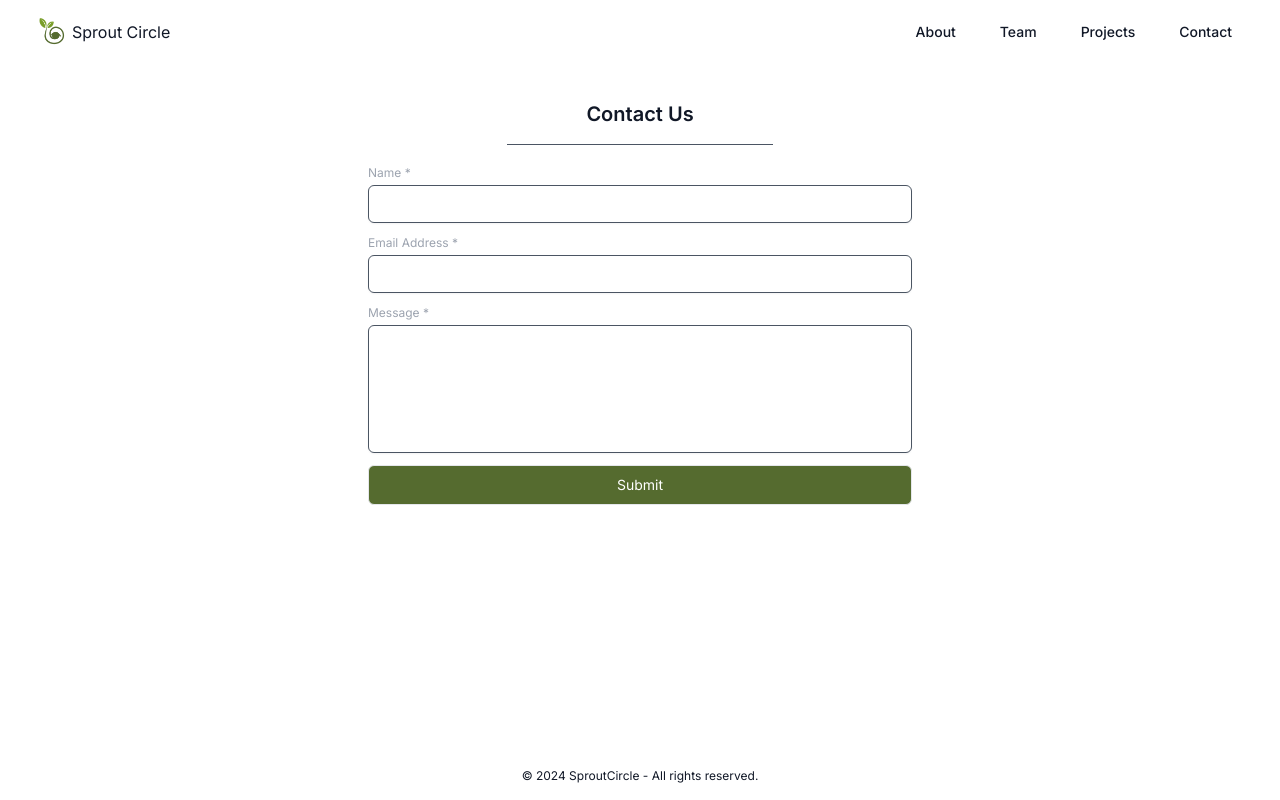
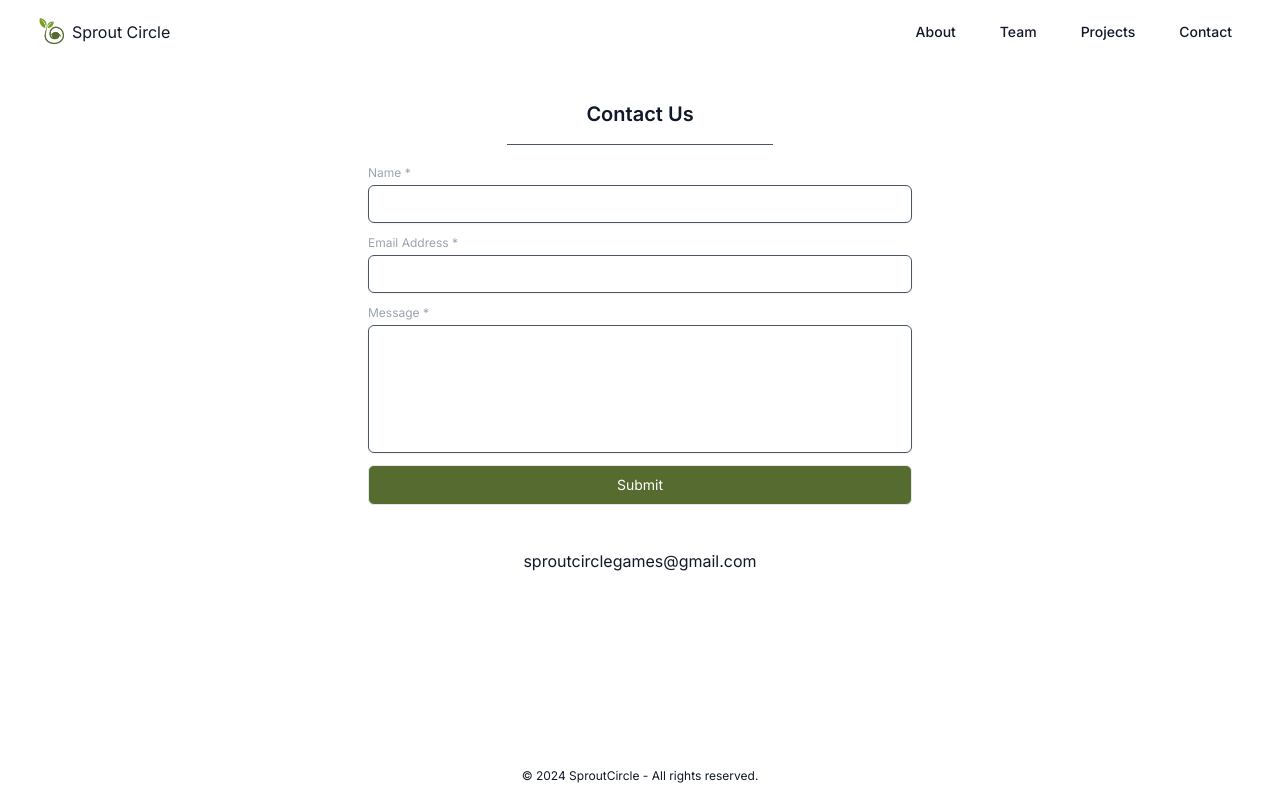
Before and after one commit to josephspagnuolo/sproutcircle, a Next.js app: page /contact in a window 1280 px wide. Built offline with nearby package versions, Linux system fonts and the light colour scheme.

Commit message:
Minor Update

```diff
--- a/app/contact/page.tsx
+++ b/app/contact/page.tsx
@@ -99,6 +99,9 @@ export default function Contact() {
             <p>Submit</p>
           </button>
         </form>
+        <div className="flex justify-center w-full pt-6">
+          <a href="mailto:sproutcirclegames@gmail.com">sproutcirclegames@gmail.com</a>
+        </div>
       </div>
     </div>
   );
```
